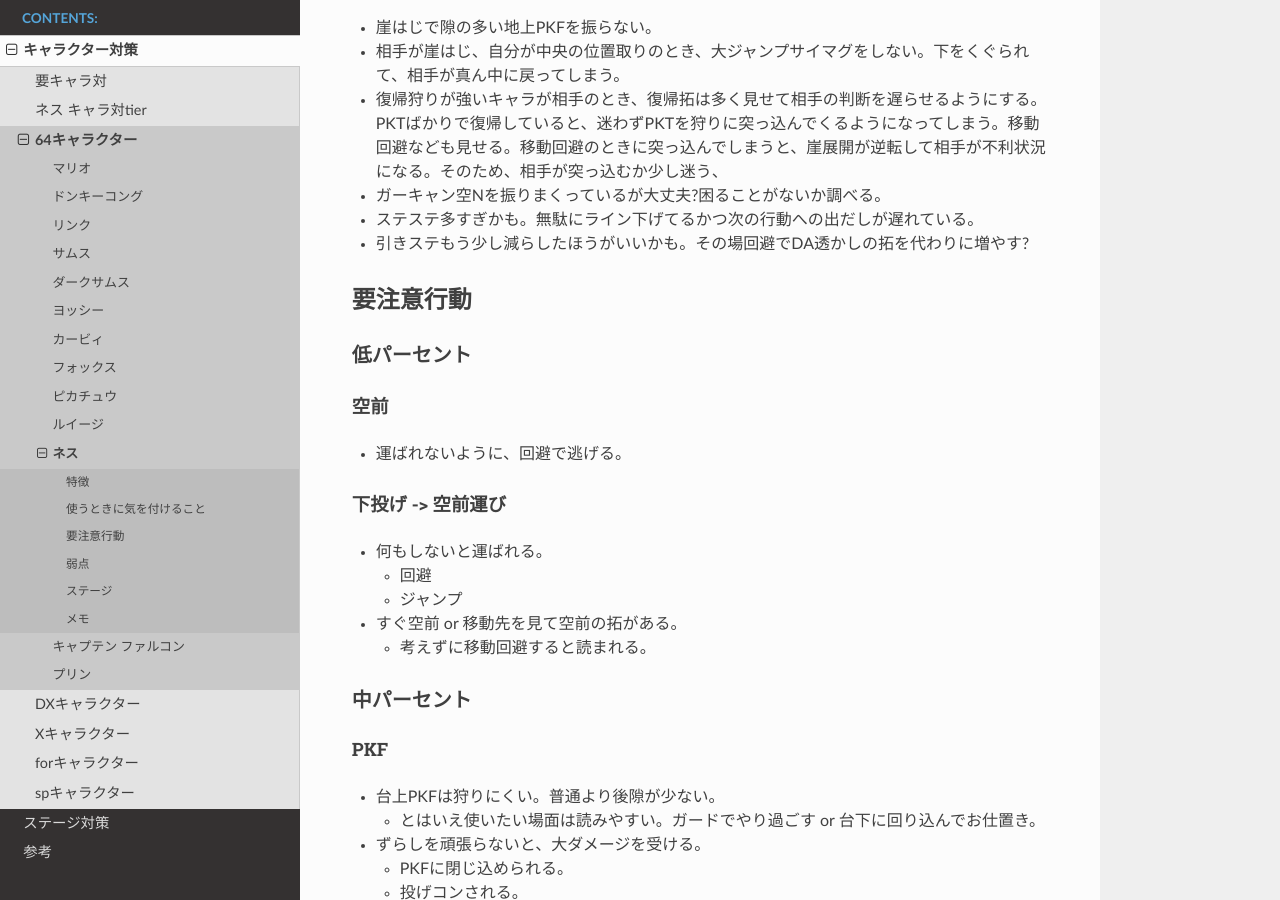
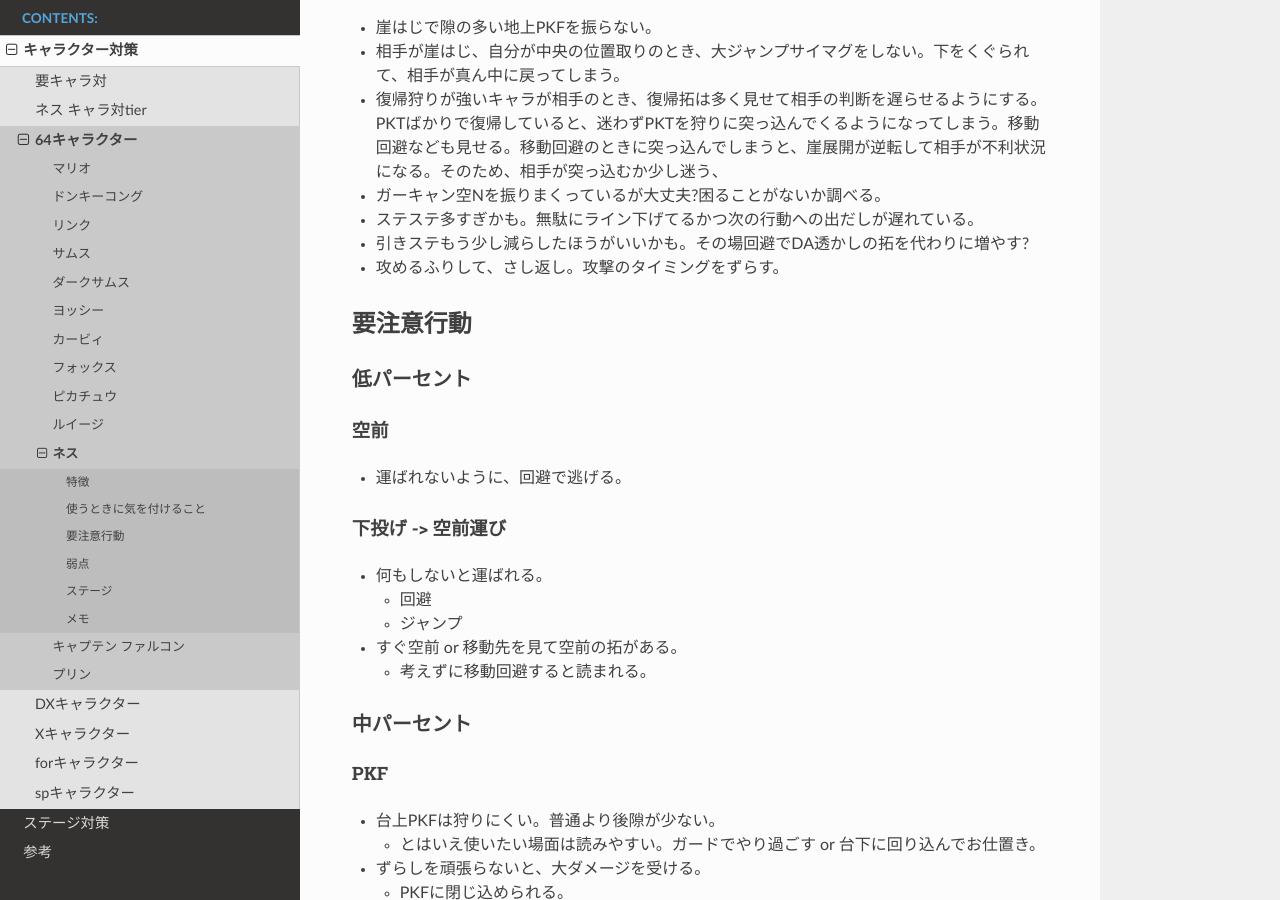
Before and after one commit to sweeight/smash-brothers-ultimate, a Sphinx documentation site: the page built from docs/source/character/64/10_ness.md, in a window 1280 px wide and 900 px high, scrolled down 534 px. Built offline with Sphinx 7.4.7 and the Read the Docs theme 2.0.0, drawn with Linux system fonts in a browser that asks for light colours.

Commit message:
update ness comment.

```diff
--- a/docs/source/character/64/10_ness.md
+++ b/docs/source/character/64/10_ness.md
@@ -21,6 +21,7 @@
 - ガーキャン空Nを振りまくっているが大丈夫?困ることがないか調べる。
 - ステステ多すぎかも。無駄にライン下げてるかつ次の行動への出だしが遅れている。
 - 引きステもう少し減らしたほうがいいかも。その場回避でDA透かしの拓を代わりに増やす?
+- 攻めるふりして、さし返し。攻撃のタイミングをずらす。
 
 ## 要注意行動
 
```
